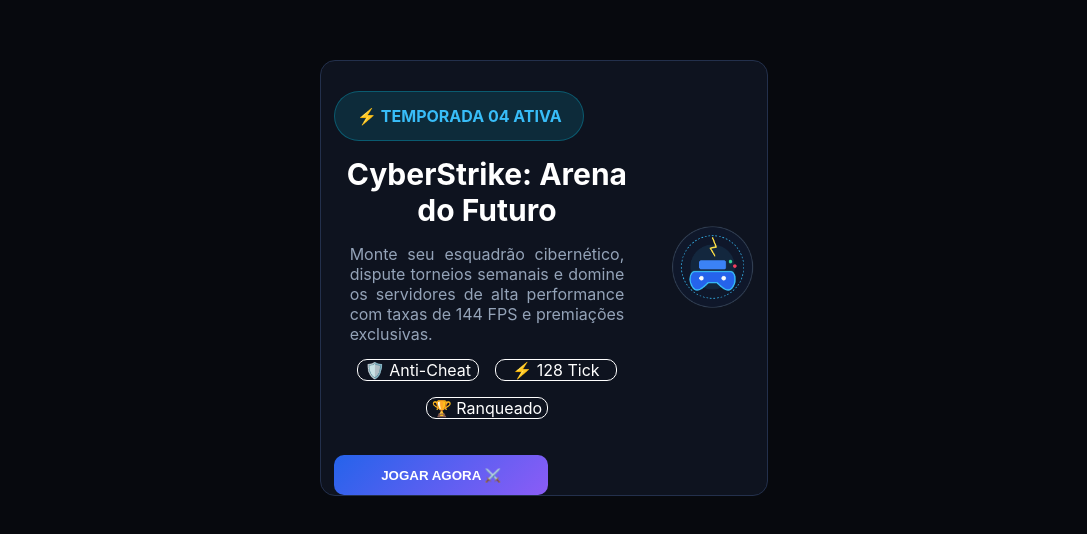
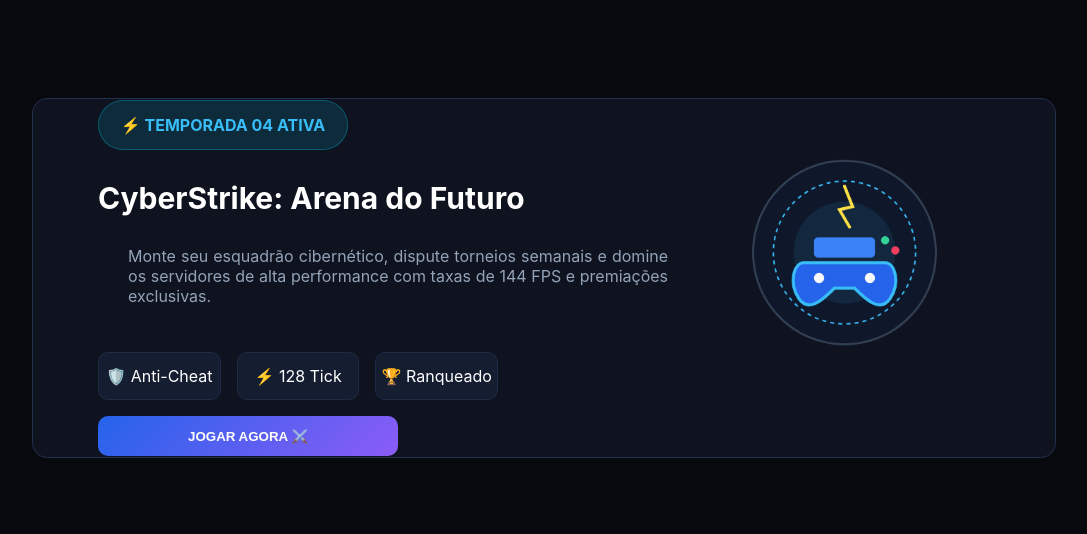
Before and after one commit to AlexD-ferreira/layout-responsivo, a plain HTML site: page index.html in a window 1280 px wide. Shown: the part 122-656 px from the top of the page, without its empty margins (96-1183 px from the left). Drawn offline with Linux system fonts and the light colour scheme.

Commit message:
finalizado

```diff
--- a/style.css
+++ b/style.css
@@ -78,7 +78,7 @@ main{
     display: flex;
     align-items: center;
     justify-content: center;
-    border: 1px solid;
+    border: 1px solid #1F2B44;
     border-radius: 10px;
     width: 40%;
     height: 60%;
@@ -105,10 +105,13 @@ main{
 
 }
 @media (min-width: 768px){
-    .global-container{flex-direction: row;width: 35%;}
+    .global-container{flex-direction: row;height: 45%;}
     .card-text{align-items: start;width: 600px;margin-left: 3%;}
-    .temporada{width: 250px ;height: 50px;}
+    .temporada{width: 250px ;height: 50px; margin-top: 0;}
     .cyber{padding: 0%;;margin-top: 5%;}
     .subtitulo{padding: 0%; margin: 5%;}
-    .imagem-logo{width: 25%;}
+    .card{width: 400px;height: 80px;flex-wrap: nowrap;}
+    .card-interno{background-color: #151D30;}
+    .btn-central{margin-top: 0;width: 50%;}
+    .imagem-logo{width: 25%;margin-right: 5%;}
 }
```
